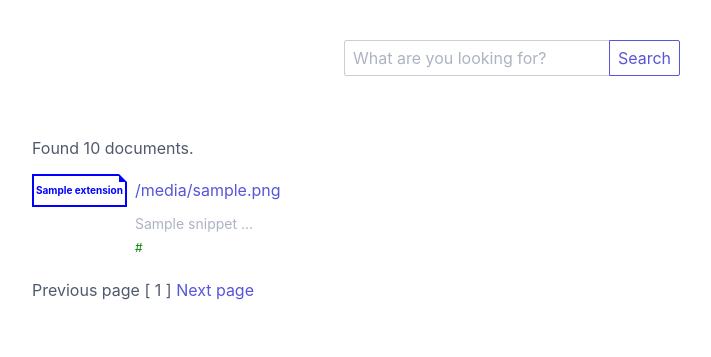
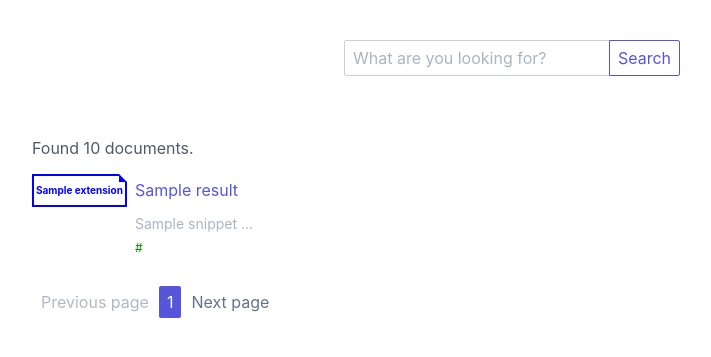
Before and after one commit to acidtv/octosearch, a Flask app: template octosearch/web/templates/search.html in a window 1280 px wide. Shown: the part 36-393 px from the top of the page, without its empty margins (128-839 px from the left). Run offline with Flask 2, Linux system fonts and the light colour scheme; the template is opened without the code that fills it: most values are stand-ins (such as "Sample title", 1, 10 or a date in 2020); parts of the project's set-up code (start-up, migrations or seed data) failed here and were passed over.

Commit message:
Adding a title field and styled paging a bit

```diff
--- a/octosearch/backends/elasticsearch.py
+++ b/octosearch/backends/elasticsearch.py
@@ -60,7 +60,7 @@ class BackendElasticSearch:
 
     def search(self, query_str, auth=None, page=1):
         query = {
-                '_source': ['id', 'path', 'filename', 'created', 'modified', 'mimetype', 'url'],
+                '_source': ['id', 'path', 'filename', 'created', 'modified', 'mimetype', 'url', 'title'],
                 'highlight': {
                     'fields': {
                         'content': {}
@@ -186,6 +186,7 @@ class BackendElasticSearch:
                     'score': document['_score'],
                     'path': document['_source'].get('path'),
                     'filename': document['_source'].get('filename'),
+                    'title': document['_source'].get('title'),
                     'url': document['_source'].get('url'),
                     'created': document['_source'].get('created'),
                     'modified': document['_source'].get('modified'),
@@ -203,6 +204,9 @@ class BackendElasticSearch:
             "mappings": {
                 self._document_type: {
                     "properties": {
+                        "title": {
+                            "type": "text",
+                            },
                         "content": {
                             "type": "text",
                             },
--- a/octosearch/indexer.py
+++ b/octosearch/indexer.py
@@ -83,8 +83,10 @@ class Indexer(object):
         document = file.metadata()
         document['sourcename'] = conf['name']
         document['content'] = parsed_content
+        document['last_seen'] = self.last_seen()['last_seen']
+
+        # file type specific metadata
         document['filetype_metadata'] = filetype_metadata
-        document['last_seen'] = self.last_seen()['last_seen']
 
         document['auth'] = ''
 
--- a/octosearch/web/templates/search.html
+++ b/octosearch/web/templates/search.html
@@ -24,7 +24,17 @@
 					</div>
 				</div>
 				<div class="tile-content">
-					<p class="tile-title"><a href="{{result.url}}">{{result.filename}}</a></p>
+					<p class="tile-title">
+                        <a href="{{result.url}}">
+                            {% if result.title %}
+                                {{result.title}}
+                            {% elif result.filename %}
+                                {{result.filename}}
+                            {% elif result.url %}
+                                {{result.url}}
+                            {% endif %}
+                        </a>
+                    </p>
 					<p class="tile-subtitle text-gray">
 						{% for snippet in result.highlight %}
 							{{snippet|safe}} ...
@@ -37,20 +47,18 @@
 
 	</div>
 
-	<div class="paging">
-		{% if prev_page %}
+	<ul class=" pagination">
+		<li class="page-item {% if not prev_page %}disabled{% endif %}">
 			<a href="?q={{query}}&page={{prev_page}}">Previous page</a>
-		{% else %}
-			<span class="disabled">Previous page</span>
-		{% endif %}
+		</li>
 
-		[ {{page}} ]
+		<li class="page-item active">
+			<a>{{page}}</a>
+		</li>
 
-		{% if next_page %}
+		<li class="page-item {% if not next_page %}disabled{% endif %}">
 			<a href="?q={{query}}&page={{next_page}}">Next page</a>
-		{% else %}
-			<span class="disabled">Next page</span>
-		{% endif %}
-	</div>
+		</li>
+	</ul>
 
 {% endblock %}
```
